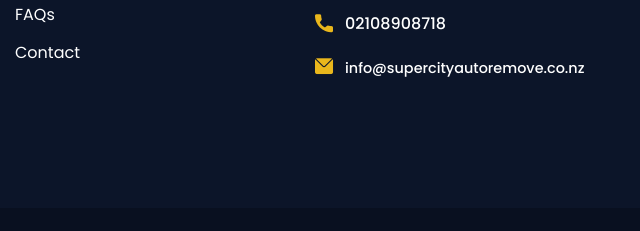
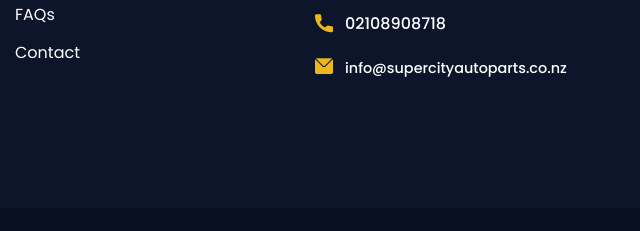
Before and after one commit to GulsherKhan659/skycarautopartsandremoval, a plain HTML site: page about.html in a window 1280 px wide. Shown: the part 3892-4123 px from the top of the page, 640-1280 px from the left. Drawn offline with nearby package versions, Linux system fonts and the light colour scheme; files whose address does not match are found by name; a web font is replaced by a local one.

Commit message:
7/7/2025

```diff
--- a/about.html
+++ b/about.html
@@ -882,7 +882,7 @@
                                 <li class="email-info-li">
     <div class="icon"><span class="flaticon-mail"></span></div>
     <div class="text email-info">
-        <a href="mailto:info@supercityautoremove.co.nz">info@supercityautoremove.co.nz</a>
+        <a href="mailto:info@supercityautoparts.co.nz">info@supercityautoparts.co.nz</a>
     </div>
 </li>
 
```
Also changed, not shown: contact.html (+1 -1 lines), index.html (+1 -1 lines), location.html (+1 -1 lines), parts.html (+1 -1 lines), removal.html (+1 -1 lines), services.html (+1 -1 lines).
